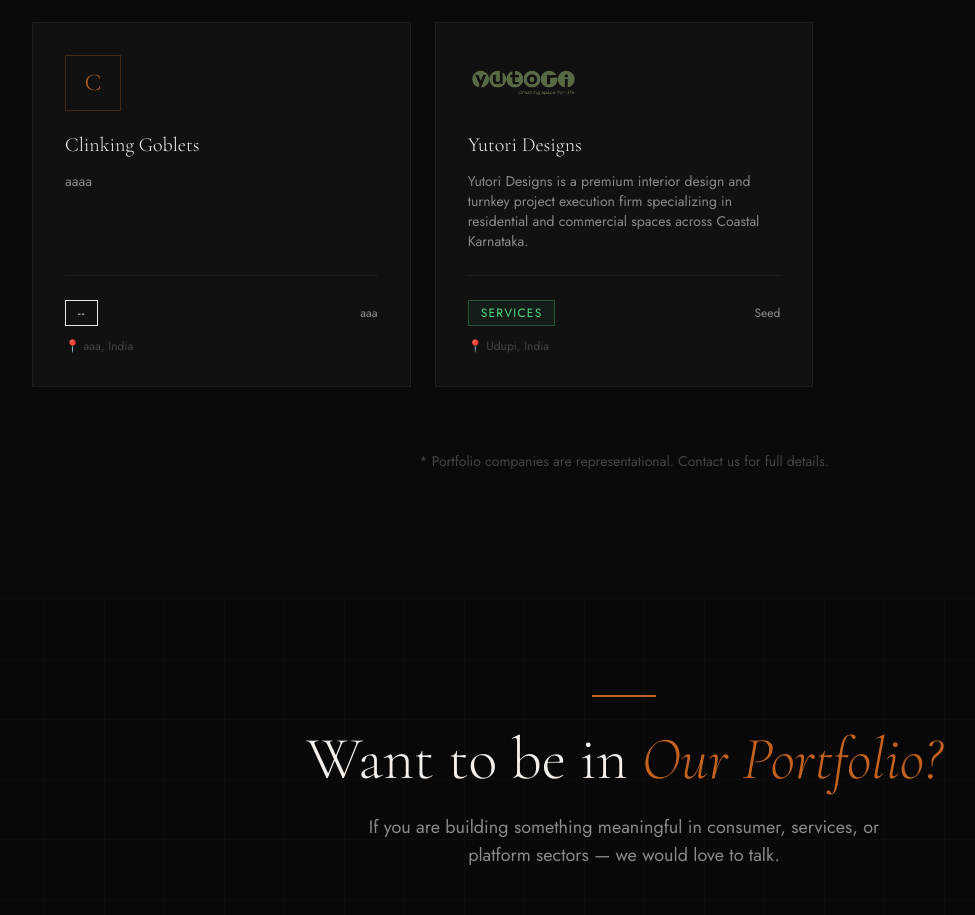
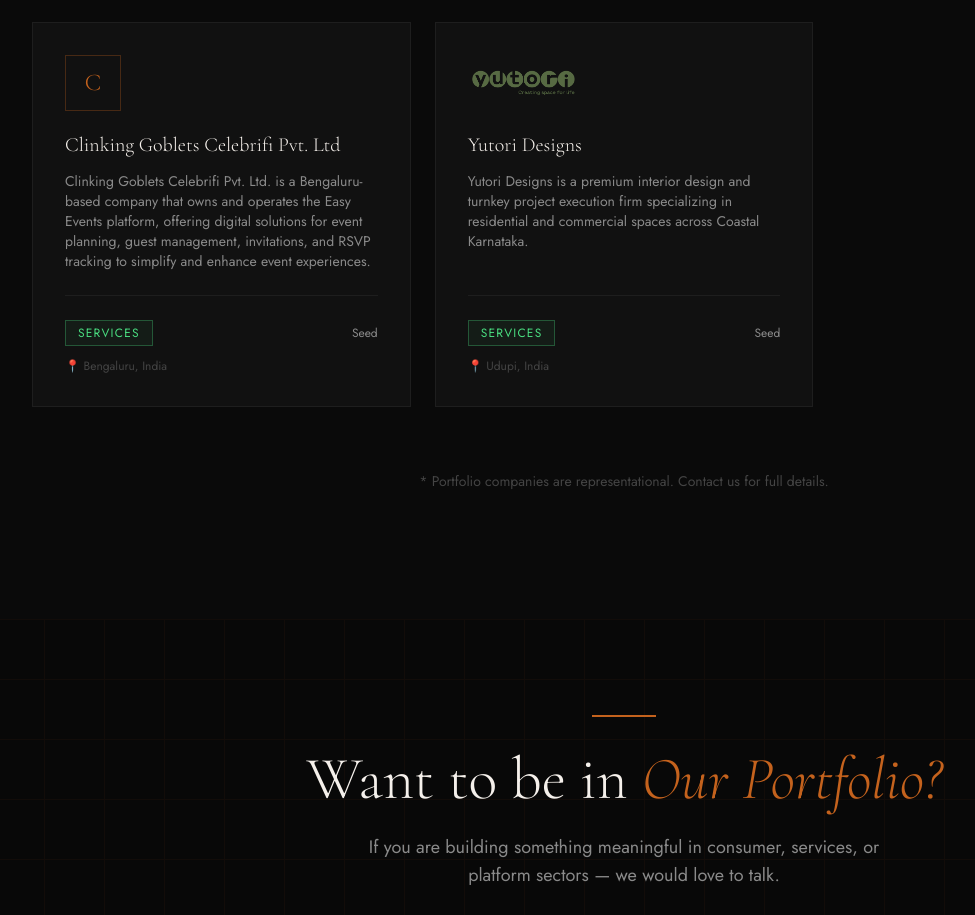
Before and after one commit to VrudhiCapital/vruddhi-capital, a Next.js app: page /portfolio in a window 1280 px wide. Shown: the part 1023-1938 px from the top of the page, without its empty margins (16-991 px from the left). Built offline with nearby package versions, Linux system fonts and the light colour scheme.

Commit message:
updated something

```diff
--- a/app/portfolio/page.tsx
+++ b/app/portfolio/page.tsx
@@ -32,11 +32,11 @@
     logo: "/Company/FusionStays.webp",
   },
   {
-    name: "Clinking Goblets ",
-    sector: "--",
-    stage: "aaa",
-    description: "aaaa",
-    location: "aaa, India",
+    name: "Clinking Goblets Celebrifi Pvt. Ltd ",
+    sector: "Services",
+    stage: "Seed",
+    description: "Clinking Goblets Celebrifi Pvt. Ltd. is a Bengaluru-based company that owns and operates the Easy Events platform, offering digital solutions for event planning, guest management, invitations, and RSVP tracking to simplify and enhance event experiences.",
+    location: "Bengaluru, India",
     logo: "",
   },
   {
--- a/app/team/page.tsx
+++ b/app/team/page.tsx
@@ -17,7 +17,7 @@
       "At Vruddhi Capital, Roshan brings an operator's lens to investing — backing founders who are building with both ambition and responsibility. His approach combines first-principles thinking, capital efficiency, and long-term value creation.",
       "He is deeply committed to supporting ventures that align growth with sustainability, ethical execution, and real-world impact. Roshan works closely with founders through key inflection points, helping them scale with discipline while staying anchored to purpose.",
     ],
-    focus: ["Consumer", "Fintech"],
+    // focus: ["Consumer", "Fintech"],
     photo: "/team/member-one.jpg",
     initials: "TM",
     linkedin: "https://www.linkedin.com/in/yourprofile",
@@ -30,7 +30,7 @@
       "At Vruddhi Capital, Rashmi partners with founders to build enduring businesses that balance commercial strength with long - term relevance.Her investment approach emphasizes product- market fit, execution discipline, and organizational clarity, while also encouraging companies to integrate sustainable practices and human - centric design from the ground up.",
       "She is particularly drawn to ventures that aim to create lasting value beyond financial returns—whether through responsible innovation, community impact, or environmentally conscious growth.Rashmi takes a hands - on, founder - first approach, working closely with teams to shape resilient, thoughtful companies built to stand the test of time.",
     ],
-focus: ["Consumer", "Fintech"],
+// focus: ["Consumer", "Fintech"],
   photo: "/team/member-one.jpg",
     initials: "TM",
       linkedin: "https://www.linkedin.com/in/yourprofile",
@@ -127,7 +127,7 @@
                     <p className="body-text text-sm">{member.bio}</p>
                   )}
                 </div>
-                <div className="flex flex-wrap gap-2">
+                {/* <div className="flex flex-wrap gap-2">
                   {member.focus.map((area, j) => (
                     <span
                       key={j}
@@ -136,7 +136,7 @@
                       {area}
                     </span>
                   ))}
-                </div>
+                </div> */}
               </div>
             ))}
           </div>
```
